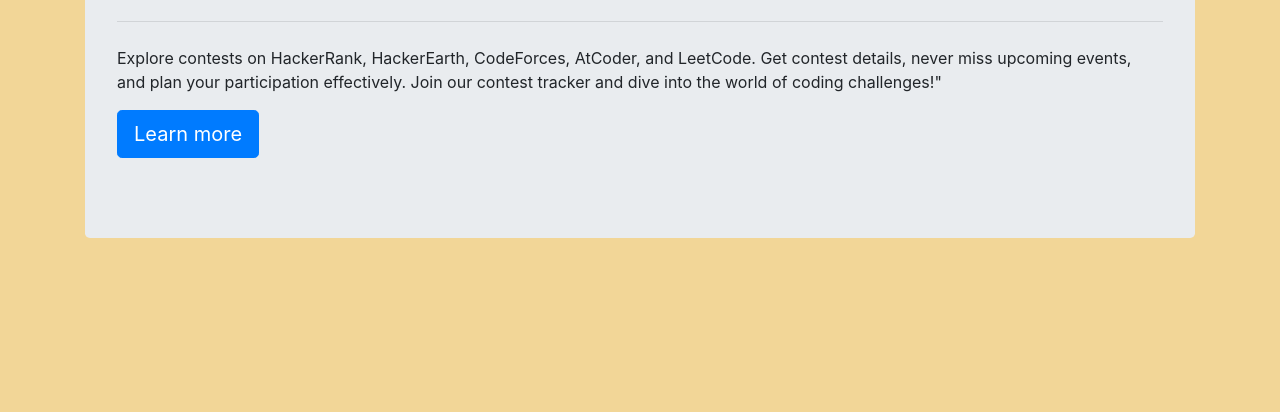
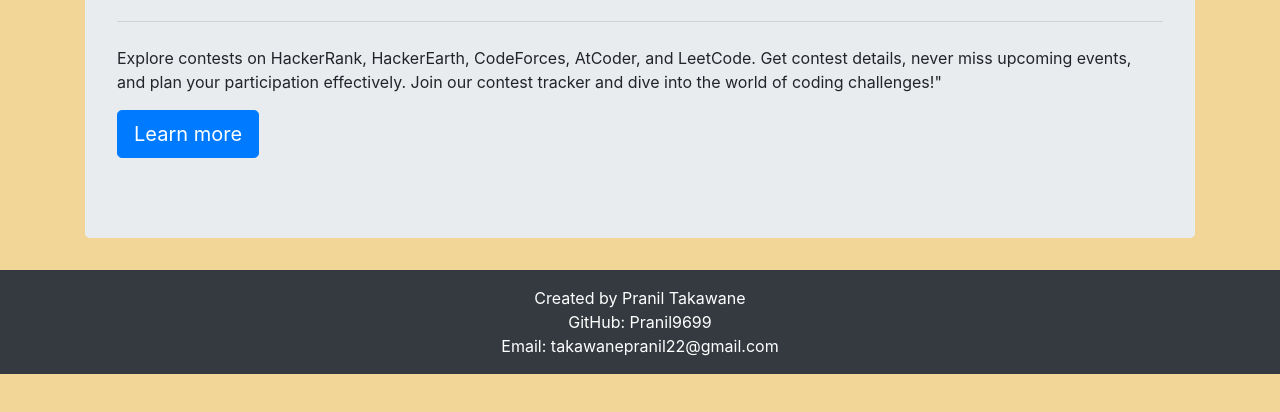
Before and after one commit to Pranil9699/Programming-Contests-Web-App, a plain HTML site: page index.html in a window 1280 px wide. Shown: the part 288-700 px from the top of the page. Drawn offline with nearby package versions, Linux system fonts and the light colour scheme; no server answers.

Commit message:
Update index.html

```diff
--- a/index.html
+++ b/index.html
@@ -83,6 +83,7 @@
 
       </div>
     </div>
+    <footer class="bg-dark text-white text-center py-3">      Created by Pranil Takawane      <br>      GitHub: <a href="https://GitHub.com/Pranil9699" class="text-white">Pranil9699</a>      <br>      Email: <a href="mailto:takawanepranil22@gmail.com" class="text-white">takawanepranil22@gmail.com</a>    </footer>
     <script src="Programming_Contests.js"></script>
     <script
       src="https://code.jquery.com/jquery-3.2.1.slim.min.js"
```
